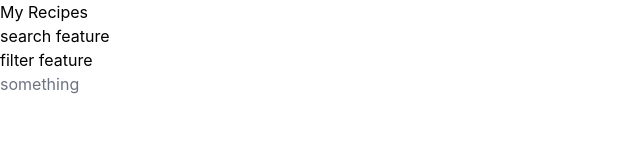
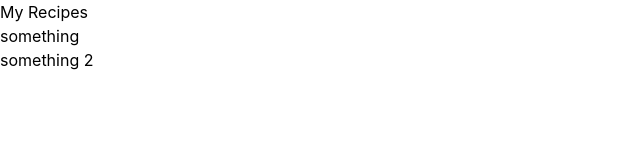
Before and after one commit to d-vasudevan/breakable-toy, a React (Create React App) app: page / in a window 1280 px wide. Shown: the top 160 px of the page, without its empty margins (0-640 px from the left). Built offline with nearby package versions, Linux system fonts and the light colour scheme.

Commit message:
displaying a list of recipe names

```diff
--- a/src/App.js
+++ b/src/App.js
@@ -1,38 +1,41 @@
 import './App.css';
 import React from 'react';
 import recipes from './recipes.js';
-
-console.log(recipes);
-
-class Test extends React.Component {
-  render () {
-    return (
-      <div>
-        <p class="text-gray-500">{recipes.name}</p>
-      </div>
-    );
-  }
-}
 
 class Header extends React.Component {
   render () {
     return (
       <div>
         <h1>My Recipes</h1>
-        <div>
-          <p>search feature</p>
-          <p>filter feature</p>
-        </div>
       </div>
     );
   }
 }
 
+function NumberList(props) {
+  const listItems = recipes.map((recipe) =>
+    <li>{recipe.name}</li>
+  );
+  return (
+    <ul>{listItems}</ul>
+  );
+}
+
+// class Test extends React.Component {
+//   render () {
+//     return (
+//       <div>
+//         <p class="text-gray-500">{recipes[0].name}</p>
+//       </div>
+//     );
+//   }
+// }
+
 function App() {
   return (
     <div>
       <Header />
-      <Test />
+      <NumberList />
     </div>
   );
 }
--- a/src/recipes.js
+++ b/src/recipes.js
@@ -1,5 +1,7 @@
-const recipes = {
+const recipes = [{
     "name" : "something",
+    "description" : "details about the recipe something",
+    "img_url" : "https://images-prod.healthline.com/hlcmsresource/images/AN_images/healthy-eating-ingredients-1296x728-header.jpg",
     "ingredients" : [
         {
             "ingredient_name" : "a",
@@ -16,8 +18,31 @@ const recipes = {
     ],
     "instructions" : [
         "do x",
-        "the do y"
+        "then do y"
     ]
-};
+},{
+    "name" : "something 2",
+    "description" : "details about the recipe something 2",
+    "img_url" : "https://images-prod.healthline.com/hlcmsresource/images/AN_images/healthy-eating-ingredients-1296x728-header.jpg",
+    "ingredients" : [
+        {
+            "ingredient_name" : "a",
+            "ingredient_quantity" : "amount"
+        },
+        {
+            "ingredient_name" : "b",
+            "ingredient_quantity" : "amount"
+        },
+        {
+            "ingredient_name" : "c",
+            "ingredient_quantity" : "amount"
+        }
+    ],
+    "instructions" : [
+        "do x",
+        "then do y"
+    ]
+}
+];
 
 export default recipes;
```
